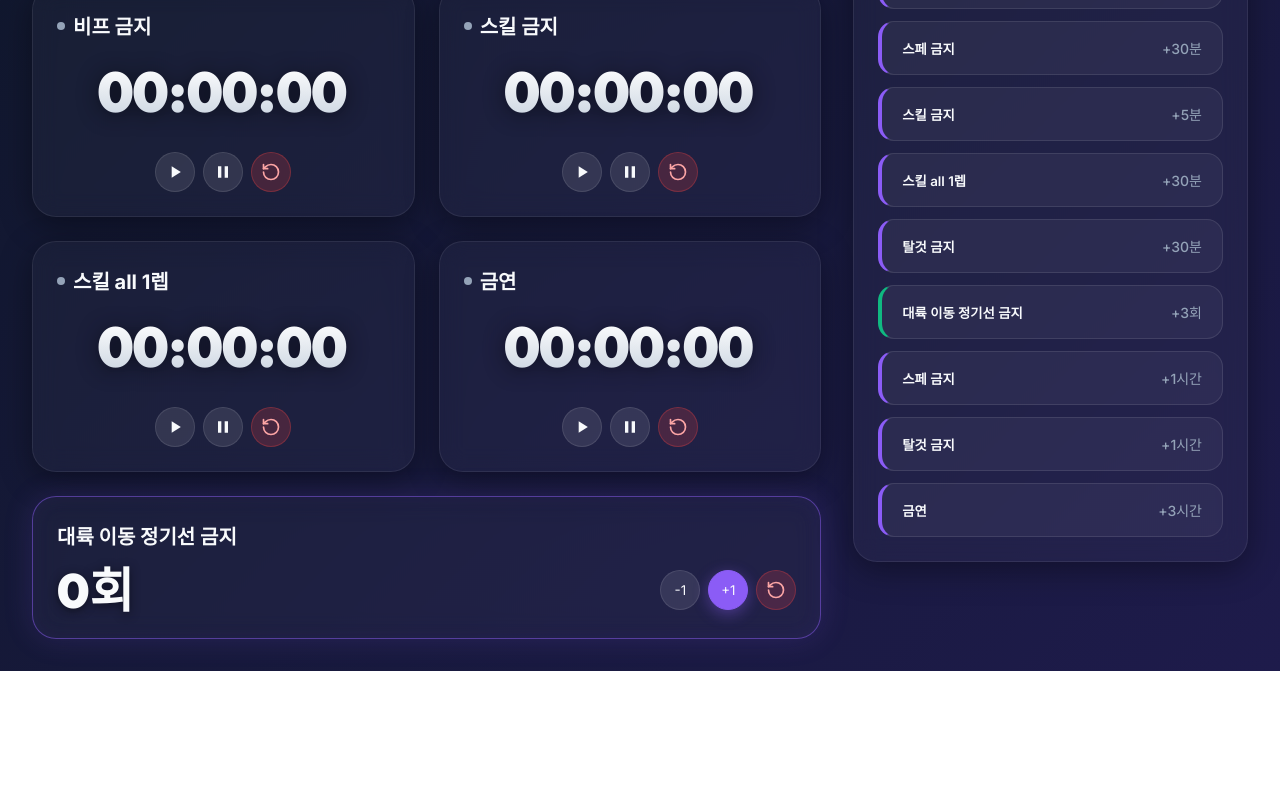
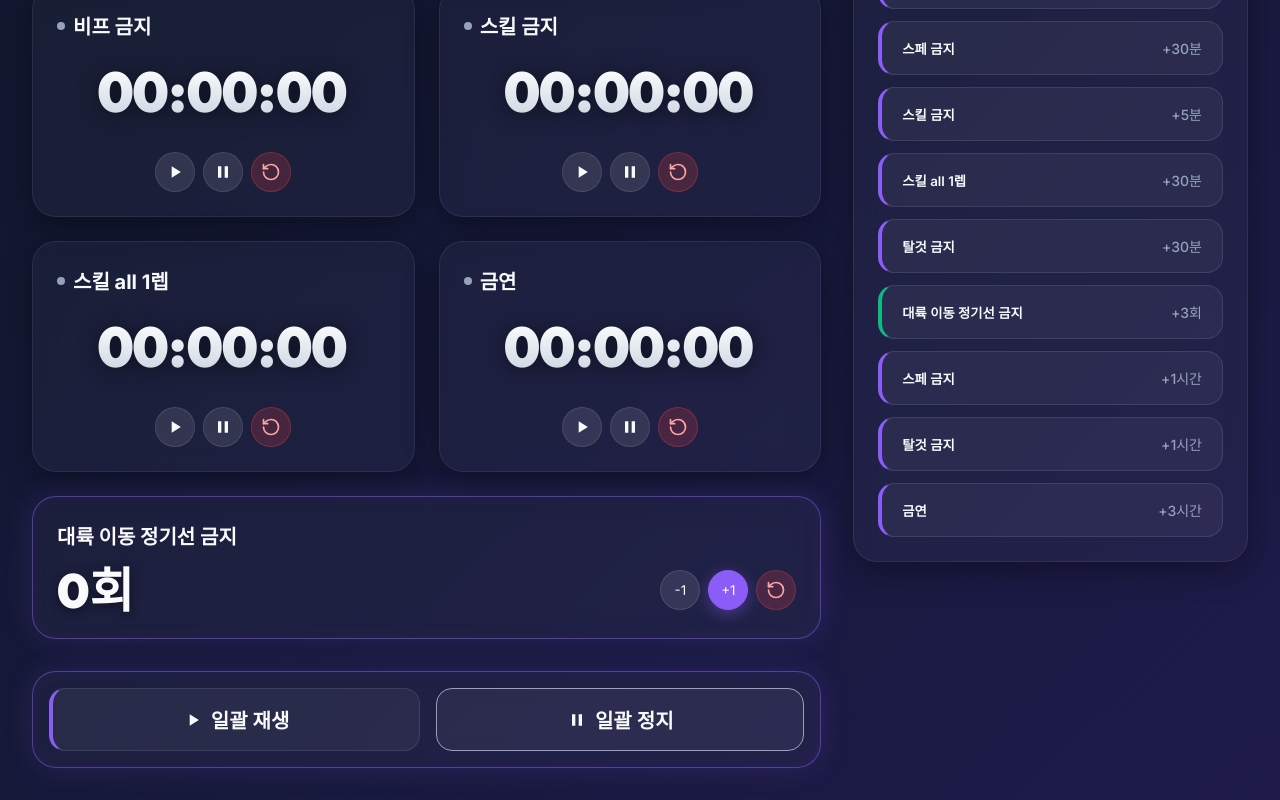
Before and after one commit to cksqls97/roulette, a React (Vite) app: page / in a window 1280 px wide. Shown: the part 301-1101 px from the top of the page. Before the commit the page ends 972 px from the top, so only its background shows below. Built offline with nearby package versions, Linux system fonts and the light colour scheme.

Commit message:
feat: format time inputs and add global controls

```diff
--- a/src/App.tsx
+++ b/src/App.tsx
@@ -109,6 +109,28 @@ function App() {
     });
   };
 
+  const setAllTimersActive = (active: boolean) => {
+    setTimers(prev => {
+      const next = { ...prev };
+      let changed = false;
+      for (const key in next) {
+        const k = key as TimerKey;
+        if (active) {
+          if (next[k].timeRemaining > 0 && !next[k].isActive) {
+            next[k] = { ...next[k], isActive: true };
+            changed = true;
+          }
+        } else {
+          if (next[k].isActive) {
+            next[k] = { ...next[k], isActive: false };
+            changed = true;
+          }
+        }
+      }
+      return changed ? next : prev;
+    });
+  };
+
   const updateTimer = (key: TimerKey, addSeconds: number) => {
     setTimers(prev => {
       const newTime = Math.max(0, prev[key].timeRemaining + addSeconds);
@@ -157,9 +179,9 @@ function App() {
     const h = Math.floor(currentSeconds / 3600);
     const m = Math.floor((currentSeconds % 3600) / 60);
     const s = currentSeconds % 60;
-    setEditHours(h.toString());
-    setEditMinutes(m.toString());
-    setEditSeconds(s.toString());
+    setEditHours(h.toString().padStart(2, '0'));
+    setEditMinutes(m.toString().padStart(2, '0'));
+    setEditSeconds(s.toString().padStart(2, '0'));
   };
 
   const handleTimeSubmit = (e: React.FormEvent, key: TimerKey) => {
@@ -209,8 +231,9 @@ function App() {
                       <input
                         type="number"
                         min="0"
-                        value={editHours}
+                        value={editHours.replace(/^0+/, '') || '0'}
                         onChange={(e) => setEditHours(e.target.value)}
+                        onBlur={(e) => setEditHours(e.target.value.padStart(2, '0'))}
                         autoFocus
                         onFocus={(e) => e.target.select()}
                         className="inline-time-input"
@@ -220,8 +243,9 @@ function App() {
                         type="number"
                         min="0"
                         max="59"
-                        value={editMinutes}
+                        value={editMinutes.replace(/^0+/, '') || '0'}
                         onChange={(e) => setEditMinutes(e.target.value)}
+                        onBlur={(e) => setEditMinutes(e.target.value.padStart(2, '0'))}
                         onFocus={(e) => e.target.select()}
                         className="inline-time-input"
                       />
@@ -230,8 +254,9 @@ function App() {
                         type="number"
                         min="0"
                         max="59"
-                        value={editSeconds}
+                        value={editSeconds.replace(/^0+/, '') || '0'}
                         onChange={(e) => setEditSeconds(e.target.value)}
+                        onBlur={(e) => setEditSeconds(e.target.value.padStart(2, '0'))}
                         onFocus={(e) => e.target.select()}
                         className="inline-time-input"
                       />
@@ -287,6 +312,26 @@ function App() {
                 </button>
               </div>
             </div>
+          </div>
+
+          {/* Global Controls */}
+          <div className="glass-card active" style={{ marginTop: '0.5rem', padding: '1rem', display: 'flex', flexDirection: 'row', justifyContent: 'center', gap: '1rem' }}>
+            <button
+              className="action-btn time-add"
+              style={{ flex: 1, justifyContent: 'center', fontSize: '1.25rem' }}
+              onClick={() => setAllTimersActive(true)}
+              title="모든 타이머 일괄 재생"
+            >
+              <PlayIcon /> <span style={{ marginLeft: '8px' }}>일괄 재생</span>
+            </button>
+            <button
+              className="action-btn"
+              style={{ flex: 1, justifyContent: 'center', fontSize: '1.25rem', borderColor: 'var(--text-muted)' }}
+              onClick={() => setAllTimersActive(false)}
+              title="모든 타이머 일시정지"
+            >
+              <PauseIcon /> <span style={{ marginLeft: '8px' }}>일괄 정지</span>
+            </button>
           </div>
         </section>
 
```
